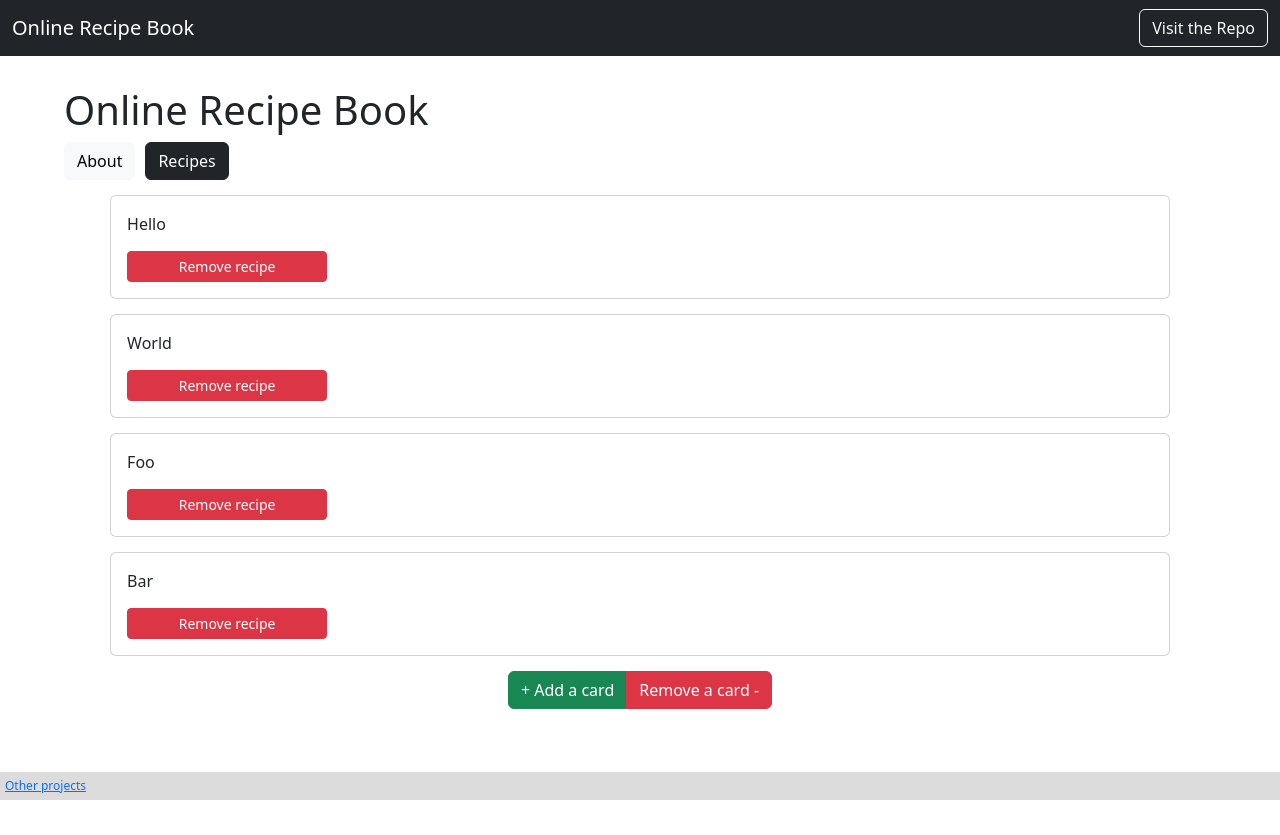
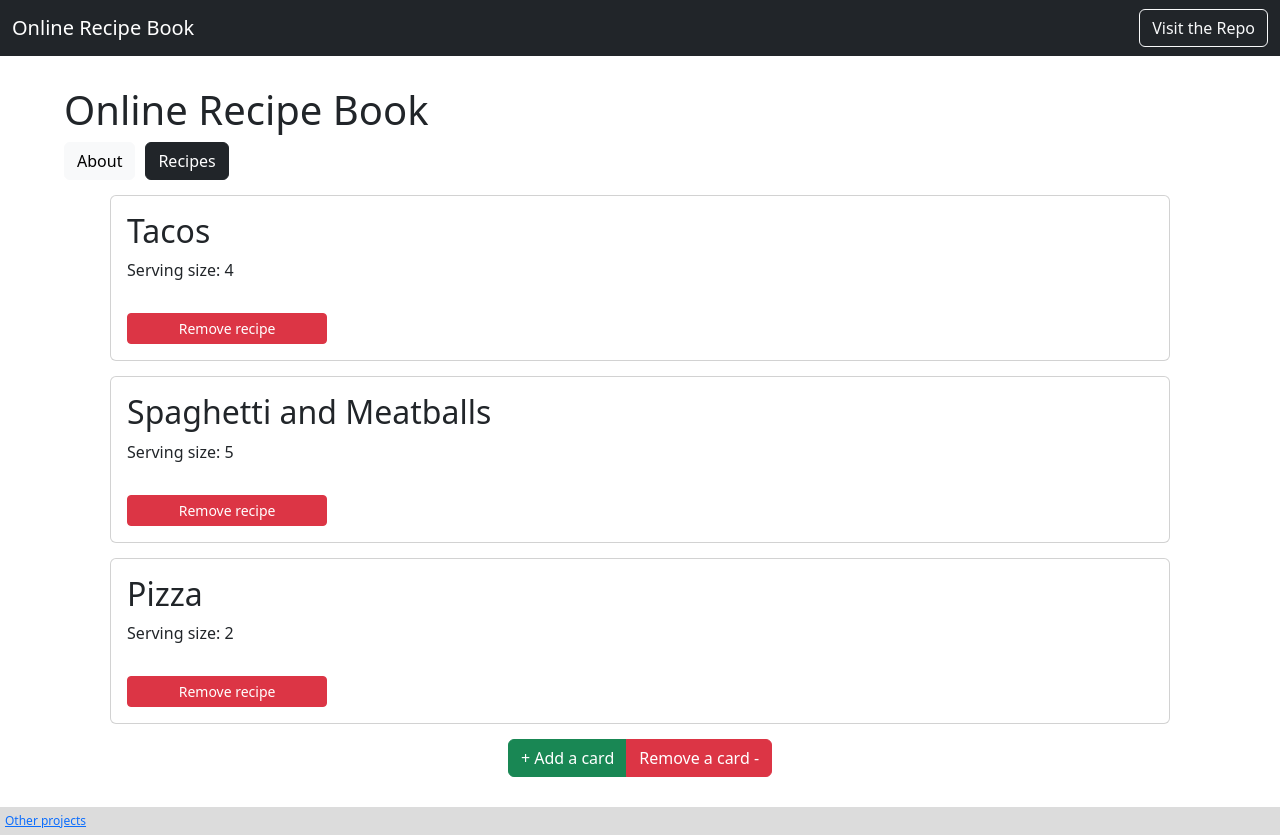
Before and after one commit to BenA03/portfolio-nextjs, a Next.js app: page / in a window 1280 px wide. Both pictures are taken after a click on the button "Recipes". Before the commit the page ends 800 px from the top, so only its background shows below. Built offline with nearby package versions, Linux system fonts and the light colour scheme.

Commit message:
recipe cards now accept objects as arguments

```diff
--- a/components/RecipeCard.js
+++ b/components/RecipeCard.js
@@ -6,10 +6,12 @@ function removeThis(props) {
 }
 
 function RecipeCard(props) {
+    const recipe = props.content;
     return (
         <div class="card small-card center vertical-spacing">
             <div class="card-body column">
-                {props.content}
+                <h2>{recipe.title}</h2>
+                <p>Serving size: {recipe.servingSize}</p>
                 <button
                     className="btn btn-sm btn-danger vertical-spacing"
                     style={{ width: 200 }}
--- a/components/Recipes.js
+++ b/components/Recipes.js
@@ -3,10 +3,12 @@ import { useState } from "react";
 
 function instantiateItems() {
     let recipeArr = [];
-    recipeArr.push("Hello");
-    recipeArr.push("World");
-    recipeArr.push("Foo");
-    recipeArr.push("Bar");
+    const tacoIngredients = ['Ground beef', 'Cheese', 'Tortillas', 'Sour Cream'];
+    const spaghettiIngredients = ['Spaghetti', 'Tomato sauce', 'Meatballs', 'Parmesan'];
+    const pizzaIngredients = ['Dough', 'Crushed tomatoes', 'Garlic', 'Mozzarella'];
+    recipeArr.push({title:"Tacos", ingredients: tacoIngredients, servingSize:4});
+    recipeArr.push({title:"Spaghetti and Meatballs", ingredients: spaghettiIngredients, servingSize:5});
+    recipeArr.push({title:"Pizza", ingredients: pizzaIngredients, servingSize:2});
     return recipeArr;
 }
 
```
